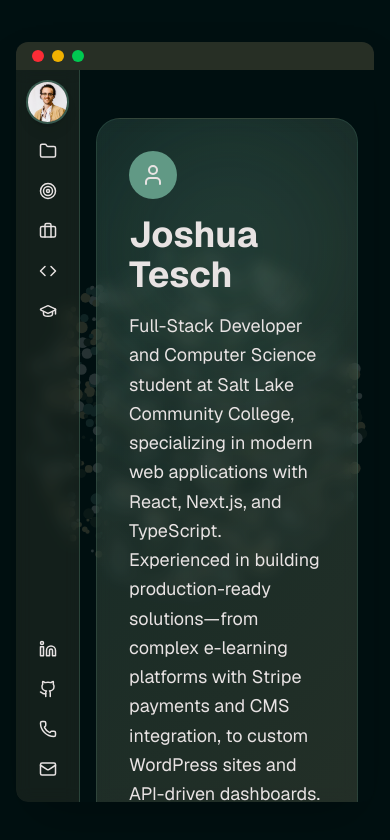
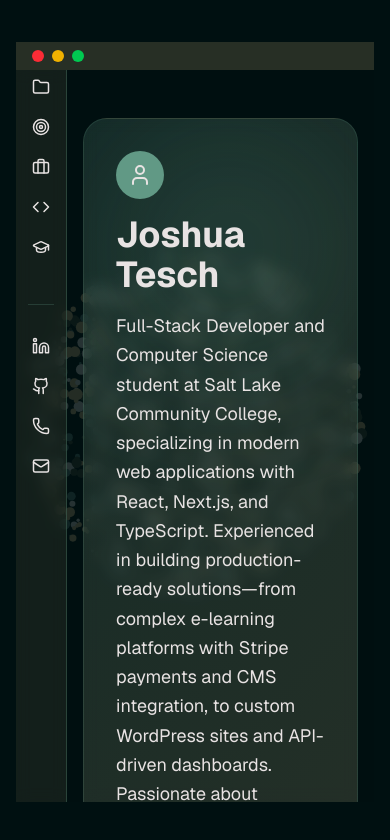
Before and after one commit to stoneinhat/portfolio-app, a Next.js app: page / in a window 390 px wide. Shown: the top 840 px of the page. Built offline with nearby package versions, Linux system fonts and the light colour scheme.

Commit message:
Refine portfolio components: update page layout, enhance Contact and MacWindow components, improve Sidebar and Linux terminal functionality

```diff
--- a/app/page.tsx
+++ b/app/page.tsx
@@ -58,7 +58,7 @@ export default function Home() {
         {viewMode === 'mac' ? (
           <>
             <Sidebar />
-            <main className="flex-grow overflow-y-auto custom-scrollbar" data-scroll-container>
+            <main className="flex-grow min-w-0 overflow-y-auto overflow-x-hidden custom-scrollbar" data-scroll-container>
               <Hero />
               <Skills />
               <Experience />
--- a/components/Contact.tsx
+++ b/components/Contact.tsx
@@ -44,7 +44,7 @@ export default function Contact() {
     }
   };
   return (
-    <section id="contact" className="py-20 px-4 md:px-6 bg-dark-olive-light">
+    <section id="contact" className="py-20 px-4 md:px-6 bg-dark-olive-light overflow-x-hidden">
       <div className="max-w-4xl mx-auto">
         <h2 className="text-4xl font-bold mb-12 text-primary">Get In Touch</h2>
 
@@ -61,7 +61,7 @@ export default function Contact() {
                 <h4 className="font-medium mb-1 text-primary">Email</h4>
                 <a
                   href={`mailto:${portfolioData.contact.email}`}
-                  className="transition-colors text-accent hover:text-primary"
+                  className="transition-colors break-words text-accent hover:text-primary"
                 >
                   {portfolioData.contact.email}
                 </a>
@@ -76,7 +76,7 @@ export default function Contact() {
                 <h4 className="font-medium mb-1 text-primary">Phone</h4>
                 <a
                   href={`tel:${portfolioData.contact.phone.replace(/\D/g, '')}`}
-                  className="transition-colors text-accent hover:text-primary"
+                  className="transition-colors break-words text-accent hover:text-primary"
                 >
                   {portfolioData.contact.phone}
                 </a>
--- a/components/LinuxTerminal.tsx
+++ b/components/LinuxTerminal.tsx
@@ -214,7 +214,7 @@ export default function LinuxTerminal({ onBack }: LinuxTerminalProps) {
   return (
     <div
       ref={terminalRef}
-      className="w-full h-full p-4 overflow-y-auto bg-black text-white terminal-scrollbar"
+      className="w-full h-full p-4 overflow-y-auto overflow-x-hidden bg-black text-white terminal-scrollbar break-words"
       onClick={handleTerminalClick}
       style={{ fontFamily: "'Fira Code', monospace" }}
     >
@@ -235,6 +235,10 @@ export default function LinuxTerminal({ onBack }: LinuxTerminalProps) {
         .terminal-scrollbar::-webkit-scrollbar-thumb:hover {
           background: #555;
         }
+        #terminal-output, #terminal-output * {
+          word-break: break-word;
+          overflow-wrap: anywhere;
+        }
       `}</style>
 
       <div id="terminal-output">
@@ -243,7 +247,7 @@ export default function LinuxTerminal({ onBack }: LinuxTerminalProps) {
         ))}
       </div>
 
-      <div className="flex items-center mt-2">
+      <div className="flex items-center mt-2 min-w-0">
         <span className="text-green-400">user@jtesch-portfolio:~$</span>
         <input
           ref={inputRef}
@@ -251,7 +255,7 @@ export default function LinuxTerminal({ onBack }: LinuxTerminalProps) {
           value={inputValue}
           onChange={(e) => setInputValue(e.target.value)}
           onKeyDown={handleKeyDown}
-          className="bg-transparent border-none flex-grow ml-2 p-0 text-white focus:outline-none"
+          className="bg-transparent border-none flex-grow min-w-0 ml-2 p-0 text-white focus:outline-none"
           autoComplete="off"
           spellCheck="false"
         />
--- a/components/MacWindow.tsx
+++ b/components/MacWindow.tsx
@@ -43,11 +43,11 @@ export default function MacWindow({ children, onRedButtonClick, onYellowButtonCl
   );
 
   return (
-    <div className="flex items-center justify-center min-h-screen p-4 pointer-events-none">
+    <div className="flex items-center justify-center min-h-screen p-4 w-full overflow-x-hidden pointer-events-none">
       <div
-        className={`mac-window-content rounded-xl shadow-2xl flex flex-col overflow-hidden transition-all duration-300 pointer-events-auto ${
+        className={`mac-window-content rounded-none shadow-none md:rounded-xl md:shadow-2xl flex flex-col overflow-hidden transition-all duration-300 pointer-events-auto ${
           isMinimized
-            ? 'h-[50px] w-auto translate-y-0 fixed top-0 left-0 right-0 mx-4 z-40 md:mx-0 md:relative md:translate-y-[calc(50vh-25px)]'
+            ? 'h-[50px] w-auto translate-y-0 fixed top-2 left-1/2 -translate-x-1/2 z-40 max-w-[90vw] md:mx-0 md:relative md:top-auto md:left-auto md:translate-x-0 md:translate-y-[calc(50vh-25px)]'
             : 'w-full max-w-6xl h-[90vh]'
         }`}
         style={{ backgroundColor: 'rgba(0, 16, 17, 0.6)' }}
--- a/components/Sidebar.tsx
+++ b/components/Sidebar.tsx
@@ -10,8 +10,15 @@ interface SidebarProps {
 export default function Sidebar({ activeSection = 'about' }: SidebarProps) {
   const scrollToSection = (id: string) => {
     const element = document.getElementById(id);
-    if (element) {
-      element.scrollIntoView({ behavior: 'smooth' });
+    const container = document.querySelector('.custom-scrollbar') as HTMLElement | null;
+    if (element && container) {
+      const elementRect = element.getBoundingClientRect();
+      const containerRect = container.getBoundingClientRect();
+      const targetTop = elementRect.top - containerRect.top + container.scrollTop;
+      container.scrollTo({ top: targetTop, behavior: 'smooth' });
+    } else if (element) {
+      // Fallback: smooth scroll if container not found
+      element.scrollIntoView({ behavior: 'smooth', block: 'start' });
     }
   };
 
@@ -33,7 +40,7 @@ export default function Sidebar({ activeSection = 'about' }: SidebarProps) {
   return (
     <aside className="w-16 md:w-64 backdrop-blur-sm border-r flex flex-col h-full bg-dark-olive-light" style={{ borderColor: 'rgba(97, 153, 133, 0.3)' }}>
       {/* Profile Picture Section */}
-      <div className="p-3 md:p-5 flex justify-center flex-shrink-0">
+      <div className="hidden md:flex p-3 md:p-5 justify-center flex-shrink-0">
         <div className="relative w-10 h-10 md:w-16 md:h-16 rounded-full overflow-hidden ring-2 shadow-lg ring-[rgba(97,153,133,0.5)]">
           <Image
             src="/Joshua (2).JPG"
@@ -70,8 +77,11 @@ export default function Sidebar({ activeSection = 'about' }: SidebarProps) {
         </nav>
       </div>
 
+      {/* Divider on mobile between categories and social */}
+      <div className="md:hidden border-t my-2 mx-1" style={{ borderColor: 'rgba(97, 153, 133, 0.25)' }} />
+
       {/* Social Links Section */}
-      <div className="mt-auto">
+      <div className="mt-4 md:mt-auto">
         <h2 className="hidden md:block text-xs font-semibold uppercase tracking-wider mb-3 text-accent">
           Social Link
         </h2>
```
